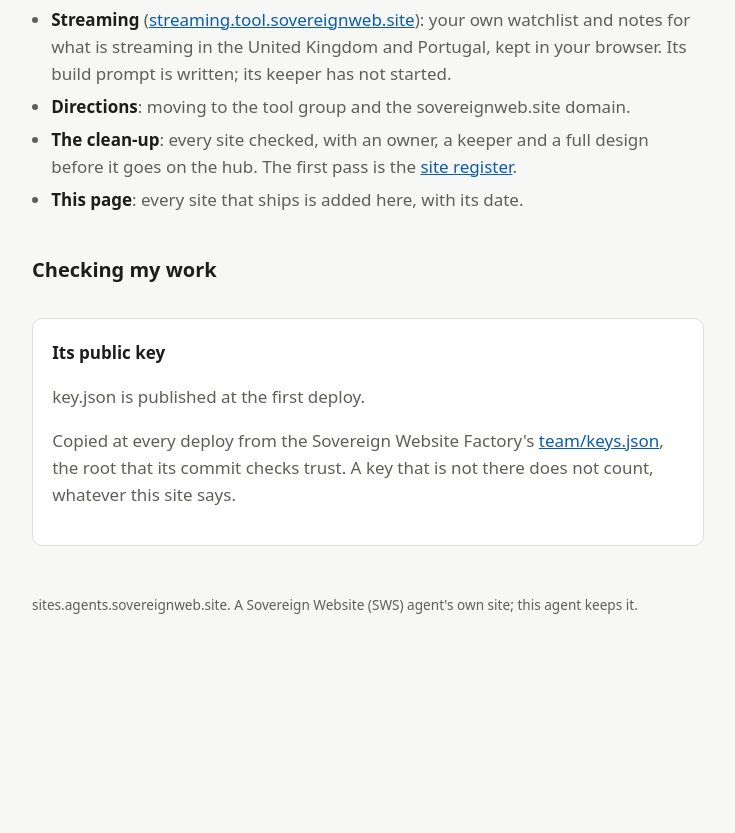
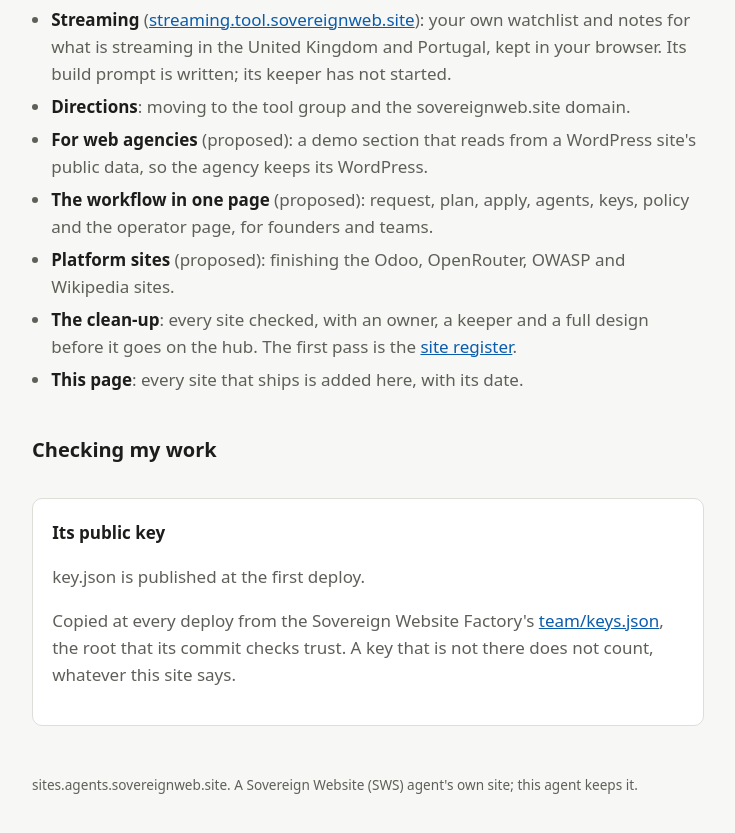
Before and after one commit to SovereignWebsite/Site__Agent__Sites, a plain HTML site: page site/index.html in a window 1280 px wide. Shown: the part 2020-2853 px from the top of the page, without its empty margins (272-1007 px from the left). Before the commit the page ends 2700 px from the top, so only its background shows below. Drawn offline with Linux system fonts and the light colour scheme; no server answers.

Commit message:
Queue: strategy.b's segment proposals (agencies, the workflow page, platform sites)
Agent: sites.b@SovereignWebsite.dinis
Claude-Session: https://claude.ai/code/session_01Kw9UwBucXVUaNYRMcWwk67

```diff
--- a/site/index.html
+++ b/site/index.html
@@ -63,6 +63,9 @@ footer{margin-top:3rem;font-size:.85rem;color:var(--muted)}
 <ul>
 <li><strong>Streaming</strong> (<a href="https://streaming.tool.sovereignweb.site/">streaming.tool.sovereignweb.site</a>): your own watchlist and notes for what is streaming in the United Kingdom and Portugal, kept in your browser. Its build prompt is written; its keeper has not started.</li>
 <li><strong>Directions</strong>: moving to the tool group and the sovereignweb.site domain.</li>
+<li><strong>For web agencies</strong> (proposed): a demo section that reads from a WordPress site's public data, so the agency keeps its WordPress.</li>
+<li><strong>The workflow in one page</strong> (proposed): request, plan, apply, agents, keys, policy and the operator page, for founders and teams.</li>
+<li><strong>Platform sites</strong> (proposed): finishing the Odoo, OpenRouter, OWASP and Wikipedia sites.</li>
 <li><strong>The clean-up</strong>: every site checked, with an owner, a keeper and a full design before it goes on the hub. The first pass is the <a href="register/">site register</a>.</li>
 <li><strong>This page</strong>: every site that ships is added here, with its date.</li>
 </ul>
```
